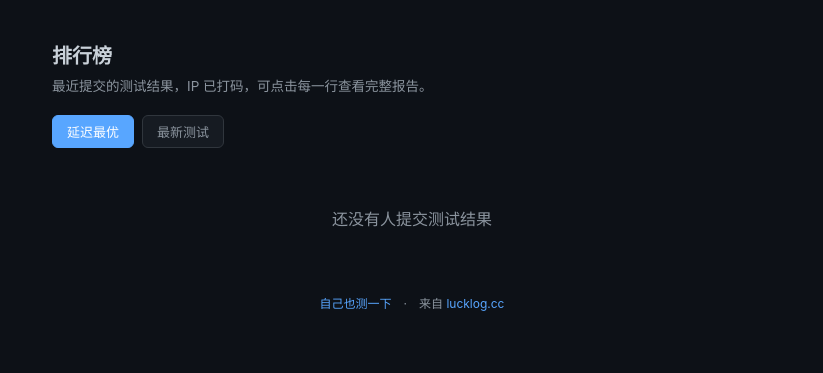
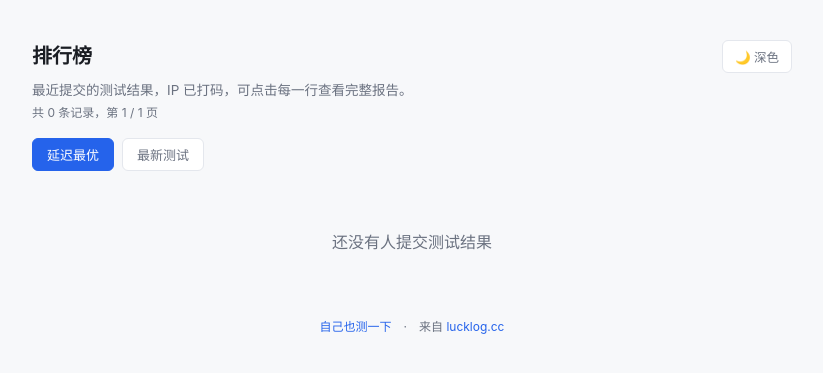
Before and after one commit to se-tang/TCPbench, a FastAPI app: page /leaderboard in a window 1280 px wide. Shown: the top 373 px of the page, without its empty margins (228-1051 px from the left). Run offline with FastAPI, Linux system fonts and the light colour scheme; data that the repository does not hold is empty.

Commit message:
内容更新

```diff
--- a/backend/main.py
+++ b/backend/main.py
@@ -1,6 +1,7 @@
 import os
 import secrets
 import datetime
+import math
 
 from dotenv import load_dotenv
 load_dotenv()
@@ -33,6 +34,32 @@ REPORT_PORT = int(os.getenv("REPORT_PORT", "443"))     # 仅用于报告页展
 REPORT_ROUNDS = int(os.getenv("REPORT_ROUNDS", "60"))  # 仅用于报告页展示，需和 run.sh 里的 ROUNDS 保持一致
 BLOG_URL = os.getenv("BLOG_URL", "")                    # 报告页左上角显示的博客署名链接，留空则不显示
 MAX_BODY_BYTES = 2 * 1024 * 1024      # 单次上报最大 2MB
+LEADERBOARD_PAGE_SIZE = int(os.getenv("LEADERBOARD_PAGE_SIZE", "20"))  # 排行榜每页展示条数
+CN_TZ_OFFSET = datetime.timedelta(hours=8)   # 中国不实行夏令时，固定 UTC+8 换算就够用，不用引入 zoneinfo
+
+
+def to_cn_str(dt: datetime.datetime) -> str:
+    """数据库里存的是 UTC，这里统一换算成北京时间用于展示"""
+    return (dt + CN_TZ_OFFSET).strftime("%Y-%m-%d %H:%M")
+
+
+def build_page_list(current: int, total: int):
+    """生成分页导航要显示的页码列表，页数多的时候用 None 表示省略号"""
+    if total <= 7:
+        return list(range(1, total + 1))
+    pages = {1, total, current}
+    for d in (-1, 0, 1):
+        p = current + d
+        if 1 <= p <= total:
+            pages.add(p)
+    pages = sorted(pages)
+    result, prev = [], None
+    for p in pages:
+        if prev is not None and p - prev > 1:
+            result.append(None)
+        result.append(p)
+        prev = p
+    return result
 RATE_LIMIT_COUNT = int(os.getenv("RATE_LIMIT_COUNT", "5"))       # 每 IP 每小时最多提交次数
 RATE_LIMIT_WINDOW_MIN = int(os.getenv("RATE_LIMIT_WINDOW_MIN", "60"))
 
@@ -160,36 +187,56 @@ def lat_cls(avg):
 
 
 @app.get("/leaderboard", response_class=HTMLResponse)
-def leaderboard(request: Request, sort: str = "latency", db: Session = Depends(get_db)):
+def leaderboard(request: Request, sort: str = "latency", page: int = 1, db: Session = Depends(get_db)):
     if sort not in ("latency", "time"):
         sort = "latency"
+    if page < 1:
+        page = 1
 
-    query = db.query(Report)
+    base_query = db.query(Report)
+    if sort == "latency":
+        base_query = base_query.filter(Report.avg_all.isnot(None))
+
+    total_count = base_query.count()
+    total_pages = max(1, math.ceil(total_count / LEADERBOARD_PAGE_SIZE))
+    if page > total_pages:
+        page = total_pages
+
     if sort == "time":
-        query = query.order_by(Report.submitted_at.desc())
+        base_query = base_query.order_by(Report.submitted_at.desc())
     else:
-        query = query.filter(Report.avg_all.isnot(None)).order_by(Report.avg_all.asc())
+        base_query = base_query.order_by(Report.avg_all.asc())
 
-    rows = query.limit(50).all()
+    rows = base_query.offset((page - 1) * LEADERBOARD_PAGE_SIZE).limit(LEADERBOARD_PAGE_SIZE).all()
+    rank_offset = (page - 1) * LEADERBOARD_PAGE_SIZE
 
     items = [
         {
+            "rank": rank_offset + i + 1,
             "id": r.id,
             "hostname": r.hostname,
             "ip_masked": r.ip_masked,
             "avg_all": r.avg_all,
             "reachable": r.reachable,
             "total": r.total,
-            "submitted_at": r.submitted_at,
+            "submitted_at_str": to_cn_str(r.submitted_at),
             "cls": lat_cls(r.avg_all),
         }
-        for r in rows
+        for i, r in enumerate(rows)
     ]
 
     return templates.TemplateResponse(
         request,
         "leaderboard.html",
-        {"items": items, "sort": sort, "site_url": SITE_URL},
+        {
+            "items": items,
+            "sort": sort,
+            "site_url": SITE_URL,
+            "total_count": total_count,
+            "page": page,
+            "total_pages": total_pages,
+            "page_list": build_page_list(page, total_pages),
+        },
     )
 
 
@@ -239,6 +286,7 @@ def view_report(report_id: str, request: Request, token: str = None, db: Session
             "rounds": REPORT_ROUNDS,
             "blog_url": BLOG_URL,
             "is_owner": is_owner,
+            "submitted_at_str": to_cn_str(report.submitted_at),
         },
     )
 
--- a/backend/templates/leaderboard.html
+++ b/backend/templates/leaderboard.html
@@ -4,21 +4,44 @@
 <meta charset="UTF-8">
 <title>排行榜 · TCP Bench</title>
 <meta name="viewport" content="width=device-width, initial-scale=1">
+<script>
+// 尽早读取主题偏好并设置，避免切到深色前先闪一下浅色
+(function(){
+  try {
+    var t = localStorage.getItem('tcpbench-theme');
+    if (t === 'dark') document.documentElement.setAttribute('data-theme', 'dark');
+  } catch (e) {}
+})();
+</script>
 <style>
   :root {
+    --bg: #f7f8fa; --card: #fff; --border: #e4e7ed;
+    --text: #1a1d23; --dim: #6b7280; --accent: #2563eb;
+    --green: #16a34a; --orange: #ea580c; --red: #dc2626;
+    --row-hover: #f5f6f8;
+  }
+  html[data-theme="dark"] {
     --bg: #0d1117; --card: #161b22; --border: #30363d;
     --text: #c9d1d9; --dim: #8b949e; --accent: #58a6ff;
     --green: #3fb950; --orange: #d29922; --red: #f85149;
+    --row-hover: #1c2128;
   }
   * { box-sizing: border-box; }
   body {
     margin: 0; padding: 40px 16px; background: var(--bg); color: var(--text);
     font-family: -apple-system, BlinkMacSystemFont, "Segoe UI", "PingFang SC", "Microsoft YaHei", sans-serif;
+    transition: background .15s, color .15s;
   }
-  .wrap { max-width: 720px; margin: 0 auto; }
-  .top { display: flex; justify-content: space-between; align-items: baseline; flex-wrap: wrap; gap: 10px; margin-bottom: 6px; }
+  .wrap { max-width: 760px; margin: 0 auto; }
+  .top { display: flex; justify-content: space-between; align-items: flex-start; flex-wrap: wrap; gap: 10px; margin-bottom: 6px; }
   h1 { font-size: 20px; margin: 0; }
-  p.sub { color: var(--dim); margin: 6px 0 20px; font-size: 13.5px; }
+  .theme-btn {
+    background: var(--card); border: 1px solid var(--border); color: var(--dim);
+    border-radius: 6px; padding: 6px 12px; font-size: 12.5px; cursor: pointer;
+  }
+  .theme-btn:active { opacity: .7; }
+  p.sub { color: var(--dim); margin: 6px 0 4px; font-size: 13.5px; }
+  p.count { color: var(--dim); margin: 0 0 18px; font-size: 12px; }
   .tabs { display: flex; gap: 8px; margin-bottom: 18px; }
   .tab {
     font-size: 13px; padding: 6px 14px; border-radius: 6px; text-decoration: none;
@@ -43,8 +76,10 @@
 <div class="wrap">
   <div class="top">
     <h1>排行榜</h1>
+    <button class="theme-btn" id="themeBtn">🌙 深色</button>
   </div>
   <p class="sub">最近提交的测试结果，IP 已打码，可点击每一行查看完整报告。</p>
+  <p class="count">共 {{ total_count }} 条记录，第 {{ page }} / {{ total_pages }} 页</p>
 
   <div class="tabs">
     <a class="tab {{ 'active' if sort == 'latency' else '' }}" href="/leaderboard?sort=latency">延迟最优</a>
@@ -66,20 +101,36 @@
     <tbody>
       {% for it in items %}
       <tr>
-        {% if sort == 'latency' %}
-        <td class="num" style="color:var(--dim)">{{ loop.index }}</td>
+        <td class="num" style="color:var(--dim)">{{ it.rank }}</td>
         <td><a class="row-link" href="/r/{{ it.id }}">{{ it.hostname }}</a></td>
-        {% else %}
-        <td><a class="row-link" href="/r/{{ it.id }}">{{ it.hostname }}</a></td>
-        {% endif %}
         <td style="color:var(--dim)">{{ it.ip_masked }}</td>
         <td class="num {{ it.cls }}">{{ "%.2f"|format(it.avg_all) + "ms" if it.avg_all is not none else "—" }}</td>
         <td class="num" style="color:var(--dim)">{{ it.reachable }}/{{ it.total }}</td>
-        <td class="num" style="color:var(--dim)">{{ it.submitted_at.strftime("%m-%d %H:%M") }}</td>
+        <td class="num" style="color:var(--dim)">{{ it.submitted_at_str }}</td>
       </tr>
       {% endfor %}
+      {% set filler_count = 20 - items|length %}
+      {% if filler_count > 0 %}
+        {% for _ in range(filler_count) %}
+        <tr class="filler"><td colspan="6">&nbsp;</td></tr>
+        {% endfor %}
+      {% endif %}
     </tbody>
   </table>
+
+  {% if total_pages > 1 %}
+  <div class="pager" id="pager">
+    {% if page > 1 %}<a href="/leaderboard?sort={{ sort }}&page={{ page - 1 }}#pager">‹</a>{% endif %}
+    {% for p in page_list %}
+      {% if p is none %}<span class="ellipsis">…</span>
+      {% elif p == page %}<span class="current">{{ p }}</span>
+      {% else %}<a href="/leaderboard?sort={{ sort }}&page={{ p }}#pager">{{ p }}</a>
+      {% endif %}
+    {% endfor %}
+    {% if page < total_pages %}<a href="/leaderboard?sort={{ sort }}&page={{ page + 1 }}#pager">›</a>{% endif %}
+  </div>
+  {% endif %}
+
   {% else %}
   <div class="empty">还没有人提交测试结果</div>
   {% endif %}
@@ -88,5 +139,26 @@
     <a href="/">自己也测一下</a>　·　来自 <a href="https://lucklog.cc" target="_blank">lucklog.cc</a>
   </div>
 </div>
+<script>
+(function () {
+  var btn = document.getElementById('themeBtn');
+  function sync() {
+    var isDark = document.documentElement.getAttribute('data-theme') === 'dark';
+    btn.textContent = isDark ? '☀️ 浅色' : '🌙 深色';
+  }
+  sync();
+  btn.addEventListener('click', function () {
+    var isDark = document.documentElement.getAttribute('data-theme') === 'dark';
+    if (isDark) {
+      document.documentElement.removeAttribute('data-theme');
+      try { localStorage.setItem('tcpbench-theme', 'light'); } catch (e) {}
+    } else {
+      document.documentElement.setAttribute('data-theme', 'dark');
+      try { localStorage.setItem('tcpbench-theme', 'dark'); } catch (e) {}
+    }
+    sync();
+  });
+})();
+</script>
 </body>
 </html>
--- a/backend/templates/report.html
+++ b/backend/templates/report.html
@@ -61,10 +61,10 @@ td{padding:7px 14px;white-space:nowrap}
   <div>
     <h1>常见网站 TCP ping 延迟测试</h1>
     <div class="meta">
-      </span><span>by TCPbench.com</span>
+      <span>by {{ report.hostname }}</span>
       {% if blog_url %}<span><a href="{{ blog_url }}" style="color:var(--t3);text-decoration:none" target="_blank">{{ blog_url|replace("https://","")|replace("http://","") }}</a></span>{% endif %}
       <span>IP：{{ report.ip_masked }}</span>
-      <span>时间：{{ report.submitted_at.strftime("%Y-%m-%d %H:%M") }} UTC</span>
+      <span>时间：{{ submitted_at_str }} (UTC+8)</span>
       <span>端口：{{ port }}</span>
       <span>轮次：{{ rounds }}</span>
       <span>站点：{{ total }}</span>
```
Also changed, not shown: other parts of backend/templates/leaderboard.html (+16 -6 lines), backend/templates/index.html (+52 -5 lines).
